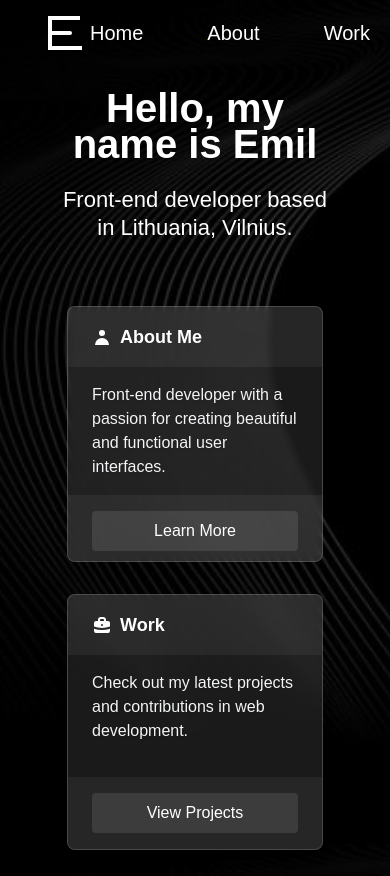
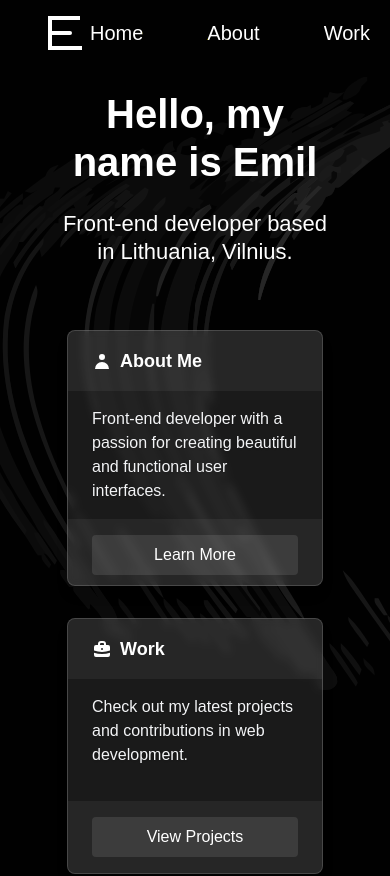
Before and after one commit to lipskij/web, a Next.js app: page / in a window 390 px wide. Shown: the top 876 px of the page. Built offline with nearby package versions, Linux system fonts and the light colour scheme.

Commit message:
feat: changeing background to svg

```diff
--- a/app/page.tsx
+++ b/app/page.tsx
@@ -2,7 +2,7 @@ import { Hero, Nav, About } from "@/components";
 
 export default function Home() {
   return (
-    <main className="relative min-h-screen bg-[url('/back.jpeg')] bg-cover bg-center bg-no-repeat bg-fixed">
+    <main className="relative min-h-screen bg-[url('/background.svg')] bg-cover bg-center bg-no-repeat bg-fixed">
       <Nav />
       <Hero />
       {/* <About /> */}
--- a/components/Hero.tsx
+++ b/components/Hero.tsx
@@ -7,7 +7,7 @@ const Hero: React.FC = () => {
     <div className="flex items-center justify-center min-h-[calc(100vh-4rem)] px-4 md:px-8">
       <div className="max-w-4xl w-full">
         <div className="text-center mb-12">
-          <h1 className="hero__title text-3xl md:text-4xl lg:text-5xl font-bold mb-6 mt-6 text-white">
+          <h1 className="hero__title text-3xl md:text-4xl lg:text-5xl font-bold mb-6 mt-6 text-white leading-[3rem]">
             Hello, my name is{" "}
             <div className="name">
               <span>E</span>
```
Also changed, not shown: public/back.jpeg (deleted), public/background.svg (added).
